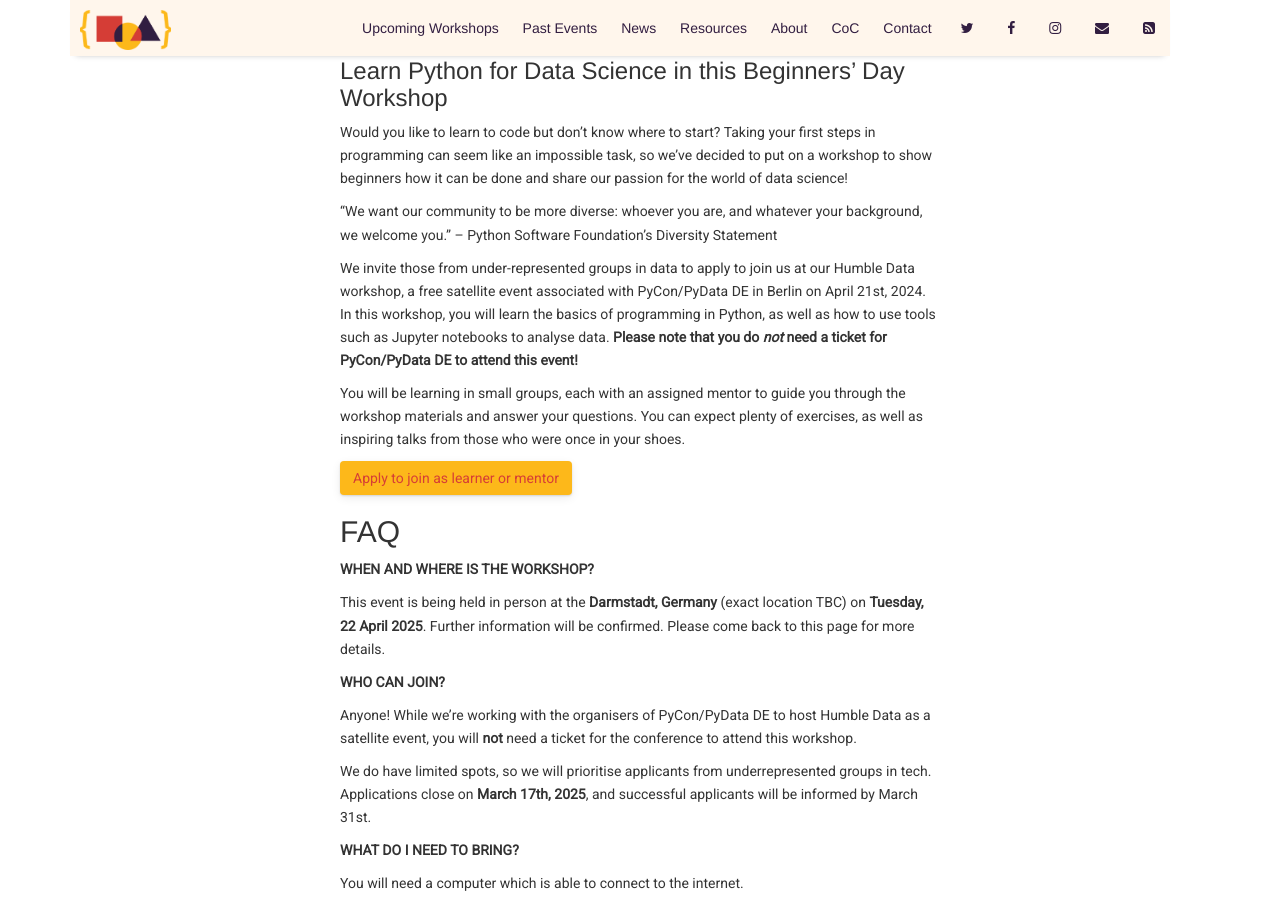
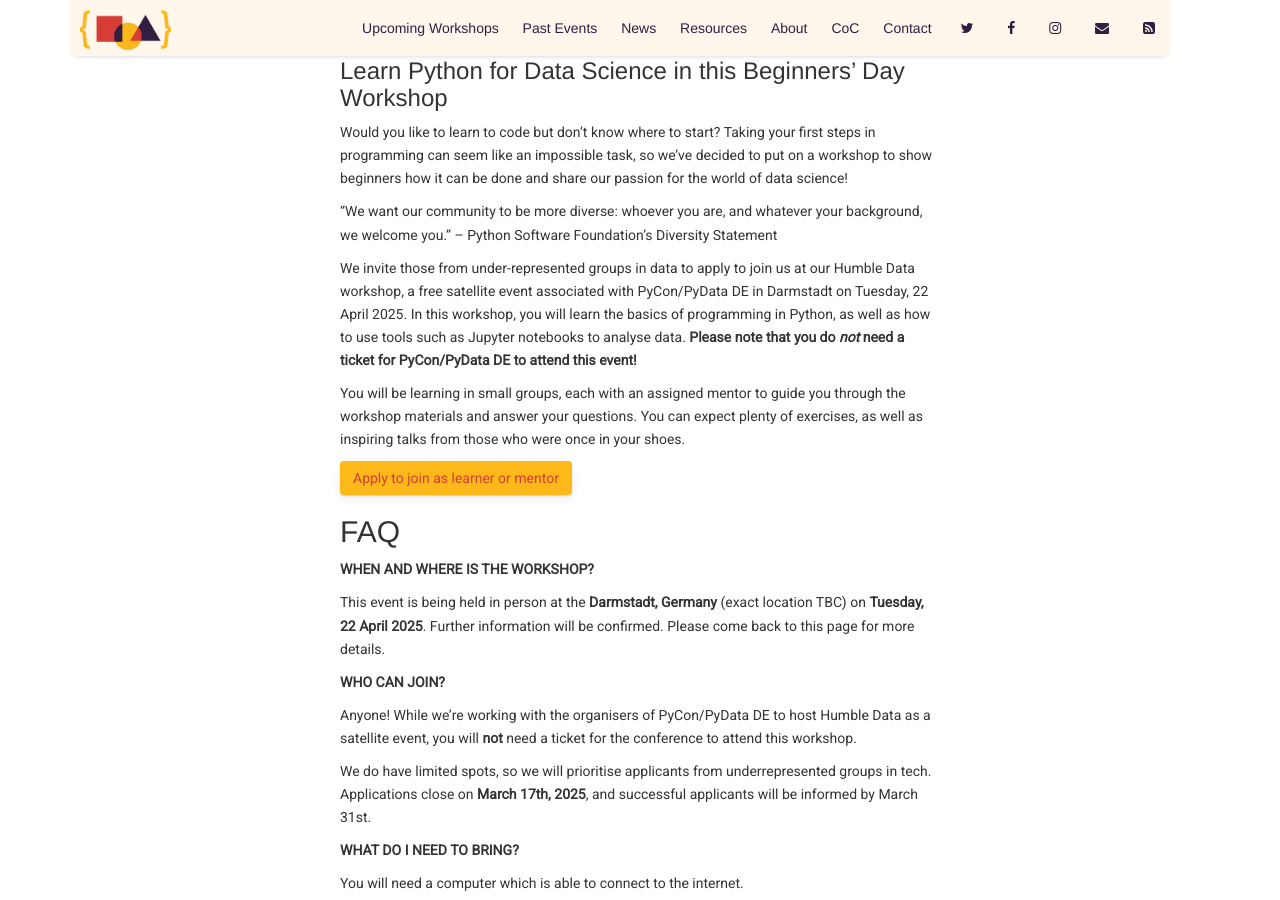
Before and after one commit to HumbleData/HumbleData.github.io, a Jekyll site: the page built from _posts/2025-02-24-pyconpydatade2025.md, in a window 1280 px wide and 900 px high, scrolled down 436 px. Built offline with Jekyll 4.4.1, drawn with Linux system fonts in a browser that asks for light colours; nearby versions of some CDN libraries; comment, search, counter and statistics services are not loaded.

Commit message:
Update Humble Data workshop details for 2025 PyCon/PyData DE
Updated the location to Darmstadt and the date to Tuesday, 22 April 2025, reflecting the latest event details. Ensures accuracy and alignment with the official schedule.

```diff
--- a/_posts/2025-02-24-pyconpydatade2025.md
+++ b/_posts/2025-02-24-pyconpydatade2025.md
@@ -14,7 +14,7 @@
 
 “We want our community to be more diverse: whoever you are, and whatever your background, we welcome you.” – Python Software Foundation’s Diversity Statement
 
-We invite those from under-represented groups in data to apply to join us at our Humble Data workshop, a free satellite event associated with PyCon/PyData DE in Berlin on April 21st, 2024. In this workshop, you will learn the basics of programming in Python, as well as how to use tools such as Jupyter notebooks to analyse data. **Please note that you do _not_ need a ticket for PyCon/PyData DE to attend this event!**
+We invite those from under-represented groups in data to apply to join us at our Humble Data workshop, a free satellite event associated with PyCon/PyData DE in Darmstadt on Tuesday, 22 April 2025. In this workshop, you will learn the basics of programming in Python, as well as how to use tools such as Jupyter notebooks to analyse data. **Please note that you do _not_ need a ticket for PyCon/PyData DE to attend this event!**
 
 You will be learning in small groups, each with an assigned mentor to guide you through the workshop materials and answer your questions. You can expect plenty of exercises, as well as inspiring talks from those who were once in your shoes.
 
```
